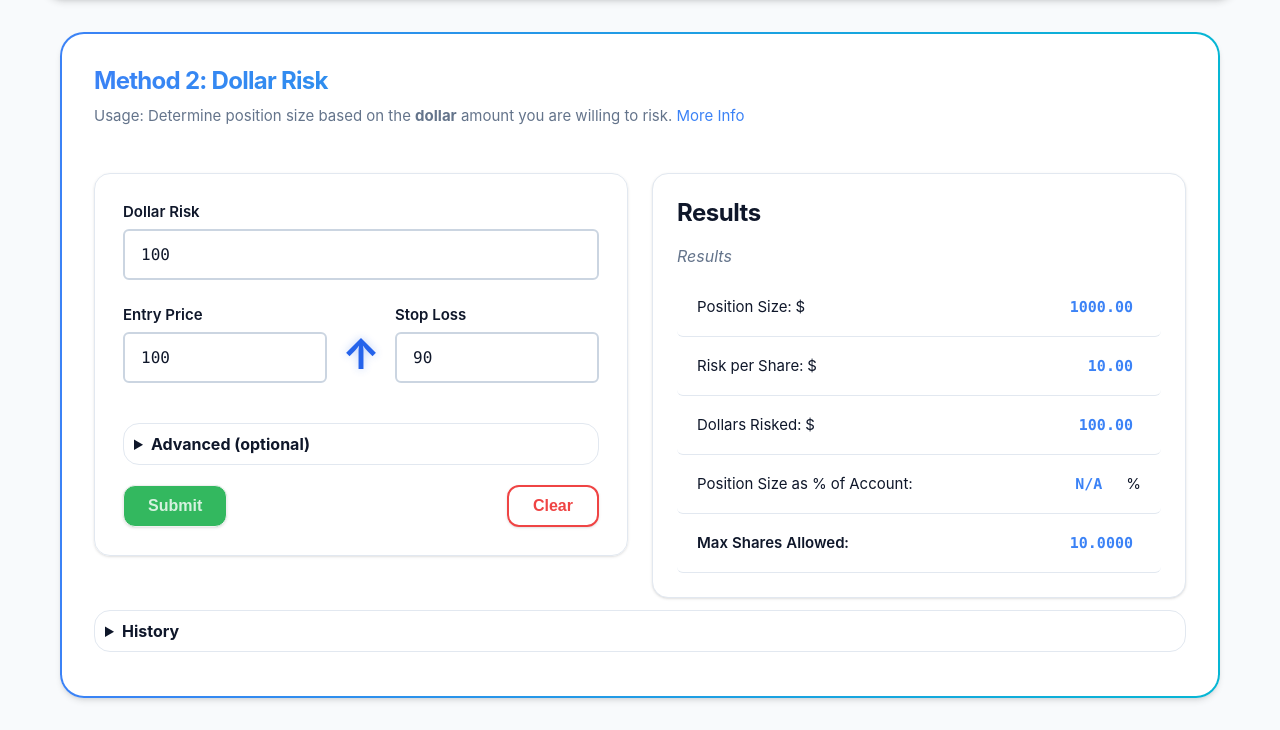
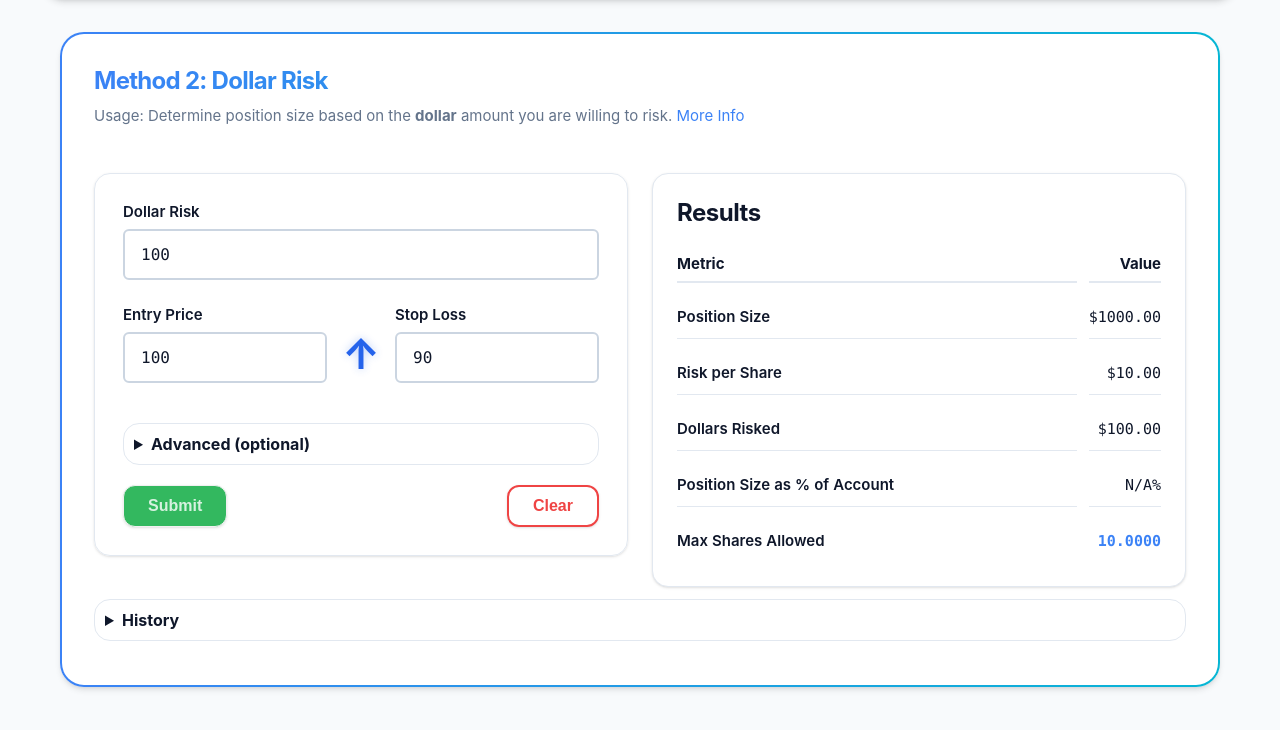
Before and after one commit to marcd35/position_sizing_calculator, a website: page dollar-risk-calculator.html in a window 1280 px wide. Both pictures are taken after a click on the button "Submit". Shown: the part 88-818 px from the top of the page. Drawn offline with Linux system fonts and the light colour scheme.

Commit message:
2 column results, ticker removed

```diff
--- a/dollar-risk-calculator.html
+++ b/dollar-risk-calculator.html
@@ -160,22 +160,37 @@
           <!-- Results Section -->
           <section id="result-dollar" class="results-section">
             <h2>Results</h2>
-            <p class="results-help">Results</p>
-            <div class="result-item">
-              Position Size: $<span id="position-size-dollar" class="copyable">-</span>
-            </div>
-            <div class="result-item">
-              Risk per Share: $<span id="risk-per-share-dollar" class="copyable">-</span>
-            </div>
-            <div class="result-item">
-              Dollars Risked: $<span id="dollars-risked-dollar" class="copyable">-</span>
-            </div>
-            <div class="result-item">
-              Position Size as % of Account:
-              <span id="position-percent-account" class="copyable">-</span>%
-            </div>
-            <div class="result-item" style="font-weight: 600;">
-              Max Shares Allowed: <span id="max-shares-dollar" class="copyable">-</span>
+            <div class="results-grid">
+              <!-- Header Row -->
+              <div class="results-header">
+                <span class="metric-header">Metric</span>
+                <span class="value-header">Value</span>
+              </div>
+              <!-- Position Size Row -->
+              <div class="result-row">
+                <span class="metric">Position Size</span>
+                <span class="value" id="position-size-dollar">-</span>
+              </div>
+              <!-- Risk per Share Row -->
+              <div class="result-row">
+                <span class="metric">Risk per Share</span>
+                <span class="value" id="risk-per-share-dollar">-</span>
+              </div>
+              <!-- Dollars Risked Row -->
+              <div class="result-row">
+                <span class="metric">Dollars Risked</span>
+                <span class="value" id="dollars-risked-dollar">-</span>
+              </div>
+              <!-- Position % Row -->
+              <div class="result-row">
+                <span class="metric">Position Size as % of Account</span>
+                <span class="value" id="position-percent-account">-</span>
+              </div>
+              <!-- Max Shares Row -->
+              <div class="result-row">
+                <span class="metric">Max Shares Allowed</span>
+                <span class="value copyable" id="max-shares-dollar">-</span>
+              </div>
             </div>
           </section>
         </section>
--- a/src/css/shared.css
+++ b/src/css/shared.css
@@ -884,6 +884,79 @@ html[data-theme='grayscale'] .btn--primary:hover {
   box-shadow: var(--box-shadow-light);
 }
 
+/* Results Grid Layout - 2 column format (Metric | Value) */
+.results-grid {
+  display: grid;
+  grid-template-columns: 1fr auto;
+  gap: 12px;
+  align-items: center;
+  font-size: 15px;
+}
+
+/* Header row styling */
+.results-header {
+  display: contents;
+}
+
+.results-header .metric-header,
+.results-header .value-header {
+  font-weight: var(--font-weight-bold);
+  color: var(--text-color);
+  padding: 8px 0;
+  border-bottom: 2px solid var(--border-color);
+}
+
+.results-header .value-header {
+  text-align: right;
+}
+
+/* Result row styling */
+.result-row {
+  display: contents;
+}
+
+.result-row .metric {
+  font-weight: var(--font-weight-semibold);
+  color: var(--text-color);
+  padding: 12px 0;
+  border-bottom: 1px solid var(--border-color);
+}
+
+.result-row .value {
+  font-family: var(--font-family-mono);
+  font-variant-numeric: tabular-nums;
+  text-align: right;
+  padding: 12px 0;
+  border-bottom: 1px solid var(--border-color);
+}
+
+/* Last row - remove border */
+.result-row:last-child .metric,
+.result-row:last-child .value {
+  border-bottom: none;
+}
+
+/* Hover effect */
+.result-row:hover .metric,
+.result-row:hover .value {
+  background-color: rgba(59, 130, 246, 0.05);
+}
+
+/* Copyable value styling */
+.result-row .value.copyable {
+  cursor: pointer;
+  color: var(--primary-color);
+  transition: all var(--transition-standard);
+  padding: 4px 8px;
+  border-radius: 4px;
+  margin: -4px -8px;
+}
+
+.result-row .value.copyable:hover {
+  background: rgba(59, 130, 246, 0.1);
+  color: var(--secondary-color);
+}
+
 /* Fix clipping on results container */
 #result-dollar,
 #results-container-dollar {
@@ -952,9 +1025,9 @@ html[data-theme='grayscale'] .btn--primary:hover {
 }
 
 .result-item:hover {
-  background-color: var(--surface-hover);
-  transform: translateX(4px);
-  border-bottom-color: var(--primary-color);
+  background-color: inherit;
+  transform: none;
+  border-bottom-color: inherit;
 }
 
 .result-item:active {
--- a/src/js/dollar-risk-calculator.js
+++ b/src/js/dollar-risk-calculator.js
@@ -206,7 +206,7 @@ function dollarCalculator(options) {
   updateText('position-size-dollar', formatCurrency(positionSize));
   updateText('risk-per-share-dollar', formatCurrency(riskPerShare));
   updateText('dollars-risked-dollar', formatCurrency(dollarsRisked));
-  updateText('position-percent-account', positionPercentAccount);
+  updateText('position-percent-account', positionPercentAccount + '%');
 
   // Update history (only on manual submit)
   const timestamp = new Date().toLocaleString();
@@ -219,7 +219,7 @@ function dollarCalculator(options) {
     const safeTicker = escapeHTML(tickerSymbol);
     const historyHTML = `
             <div class="recent-result">
-                strong>Timestamp:</strong> ${timestamp}<br>
+                ${timestamp}<br>
                 <strong>Ticker Symbol:</strong> ${safeTicker}<br>
                 <strong>Dollar Risk:</strong> $${dollarRisk.toFixed(2)}<br>
                 <strong>Entry Price:</strong> $${entryPrice.toFixed(2)}<br>
--- a/src/js/position-percent-calculator.js
+++ b/src/js/position-percent-calculator.js
@@ -266,7 +266,7 @@ function calculate(options) {
     const safeTicker = escapeHTML(tickerSymbol);
     const historyHTML = `
             <div class="recent-result">
-                <strong>Timestamp:</strong> ${timestamp}<br>
+                ${timestamp}<br>
                 <strong>Ticker Symbol:</strong> ${safeTicker}<br>
                 <strong>Account Value:</strong> $${accountValue.toFixed(2)}<br>
                 <strong>Position Risk %:</strong> ${riskPercentage}%<br>
--- a/src/js/total-risk-calculator.js
+++ b/src/js/total-risk-calculator.js
@@ -295,7 +295,7 @@ function calculate(options) {
   updateText('max-shares', formatShares(maxShares));
   updateText('position-size', formatCurrency(positionSize));
   updateText('risk-per-share', formatCurrency(riskPerShare));
-  updateText('percent-risked', ((riskPerShare / entryPrice) * 100).toFixed(1));
+  updateText('percent-risked', formatPercentage((riskPerShare / entryPrice) * 100));
   updateText('dollars-risked', formatCurrency(dollarsRisked));
   updateText('one-r', formatCurrency(oneR));
   updateText('two-r', formatCurrency(twoR));
@@ -320,7 +320,7 @@ function calculate(options) {
     const safeTicker = escapeHTML(tickerSymbol);
     const historyHTML = `
             <div class="recent-result">
-                <strong>Timestamp:</strong> ${timestamp}<br>
+                ${timestamp}<br>
                 <strong>Ticker Symbol:</strong> ${safeTicker}<br>
                 <strong>Account Value:</strong> $${accountValue.toFixed(2)}<br>
                 <strong>Total Account Risk:</strong> ${riskPercentage}%<br>
--- a/src/utils/formatters.js
+++ b/src/utils/formatters.js
@@ -1,11 +1,11 @@
 /**
- * Formats a number as currency (USD)
+ * Formats a number as currency (USD) with $ prefix
  * @param {number} value
  * @returns {string}
  */
 function formatCurrency(value) {
   if (!isValidNumber(value)) return '-';
-  return parseFloat(value).toFixed(2);
+  return '$' + parseFloat(value).toFixed(2);
 }
 
 /**
@@ -19,11 +19,11 @@ function formatShares(value) {
 }
 
 /**
- * Formats a number as percentage
+ * Formats a number as percentage with % suffix
  * @param {number} value
  * @returns {string}
  */
 function formatPercentage(value) {
   if (!isValidNumber(value)) return '-';
-  return parseFloat(value).toFixed(2);
+  return parseFloat(value).toFixed(2) + '%';
 }
```
Also changed, not shown: position-percent-calculator.html (+31 -14 lines), total-risk-calculator.html (+31 -15 lines).
